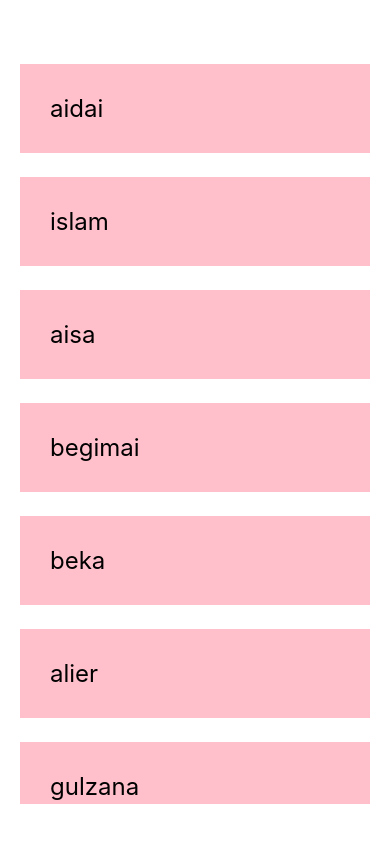
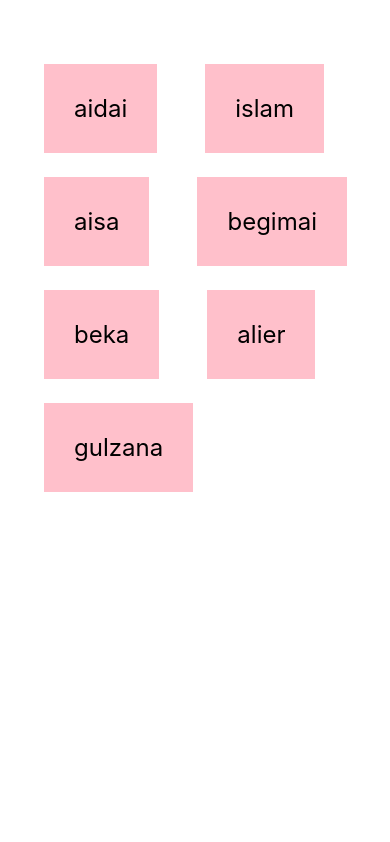
Before and after one commit to Kunerkhan/React-native-tutorial, a React Native app: screen / in a window 390 px wide. Built offline with nearby package versions, Linux system fonts and the light colour scheme.

Commit message:
Using flat list component

```diff
--- a/App.js
+++ b/App.js
@@ -1,20 +1,32 @@
 import { useState } from 'react';
-import { StyleSheet, Text, View, ScrollView } from 'react-native';
+import { StyleSheet, Text, View, ScrollView, FlatList } from 'react-native';
 
 export default function App() {
   const [people, setPeople] = useState([
-    { name: "aidai", key: "1" },
-    { name: "islam", key: "2" },
-    { name: "aisa", key: "3" },
-    { name: "begimai", key: "4" },
-    { name: "beka", key: "5" },
-    { name: "alier", key: "6" },
-    { name: "gulzana", key: "7" },
+    { name: "aidai", id: "1" },
+    { name: "islam", id: "2" },
+    { name: "aisa", id: "3" },
+    { name: "begimai", id: "4" },
+    { name: "beka", id: "5" },
+    { name: "alier", id: "6" },
+    { name: "gulzana", id: "7" },
   ]);
 
   return (
     <View style={styles.container}>
-      <ScrollView>
+
+      <FlatList
+        numColumns={2}
+        keyExtractor={(item) => item.id}
+        data={people}
+        renderItem={({ item }) => (
+          <View>
+            <Text style={styles.item}>{item.name}</Text>
+          </View>
+        )}
+      />
+
+      {/* <ScrollView>
         {
           people.map((person) => (
             <View key={person.key}>
@@ -22,7 +34,7 @@
             </View>
           ))
         }
-      </ScrollView>
+      </ScrollView> */}
     </View>
   );
 }
@@ -38,9 +50,10 @@
   },
 
   item: {
-    marginTop: 24,
     padding: 30,
     backgroundColor: "pink",
     fontSize: 24,
+    marginHorizontal: 24,
+    marginTop: 24,
   }
 });
```
